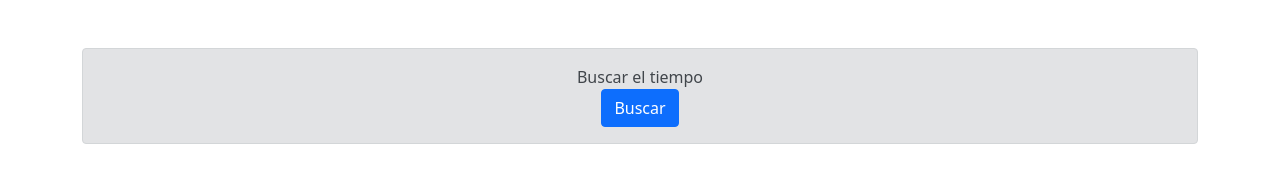
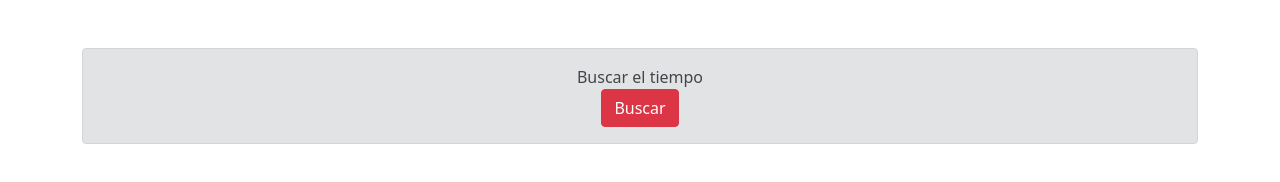
Before and after one commit to ElNennu/basic_repo, a plain HTML site: page index.html in a window 1280 px wide. Drawn offline with nearby package versions, Linux system fonts and the light colour scheme.

Commit message:
cambio de color boton principal HTML

```diff
--- a/index.html
+++ b/index.html
@@ -16,7 +16,7 @@
     <main class="container my-5">
       <div class="alert alert-secondary my-3 text-center" role="alert">
         Buscar el tiempo
-        <button class="btn btn-primary d-block m-auto" id="find">Buscar</button>
+        <button class="btn btn-danger d-block m-auto" id="find">Buscar</button>
       </div>
 
       <div class="row" id="error">
```
